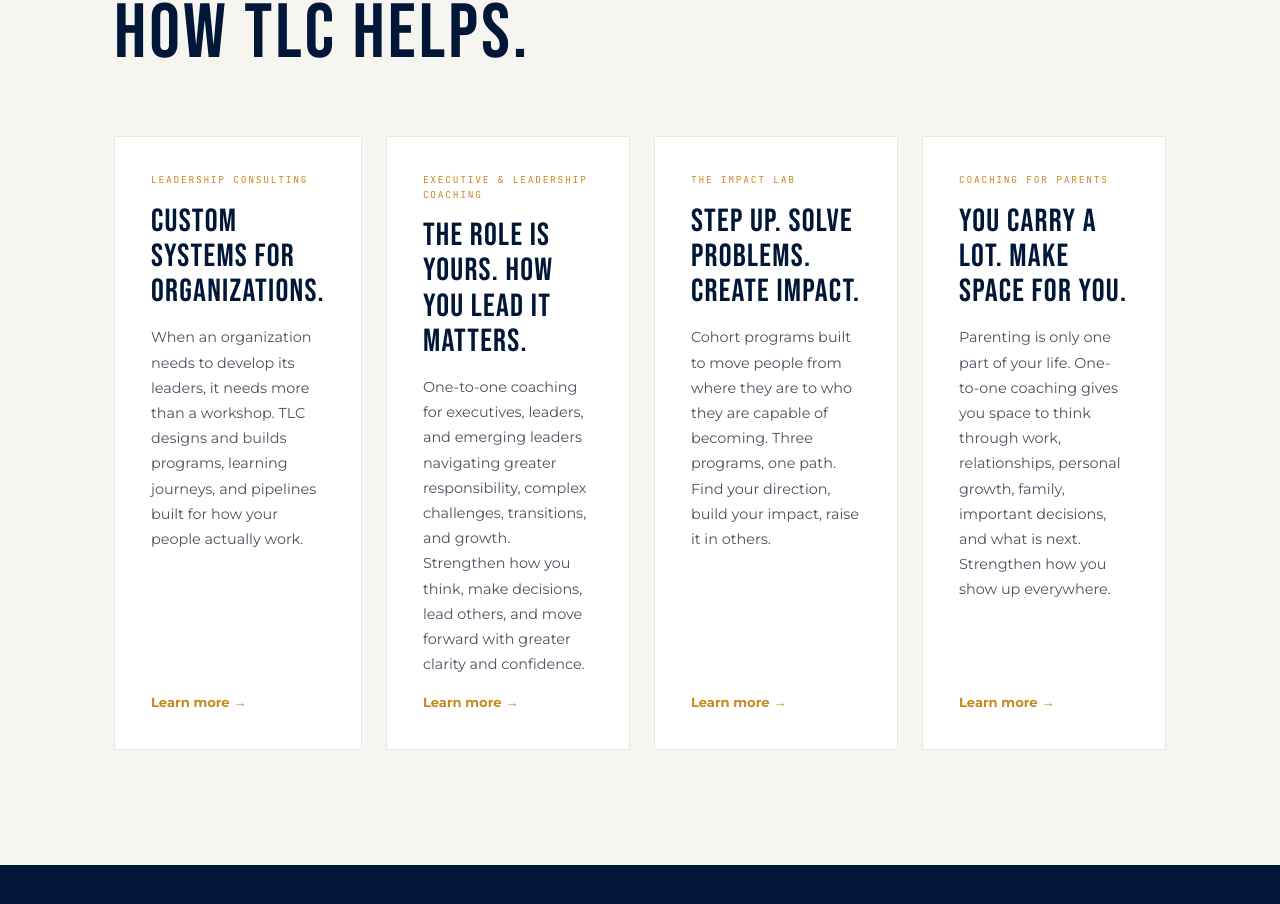
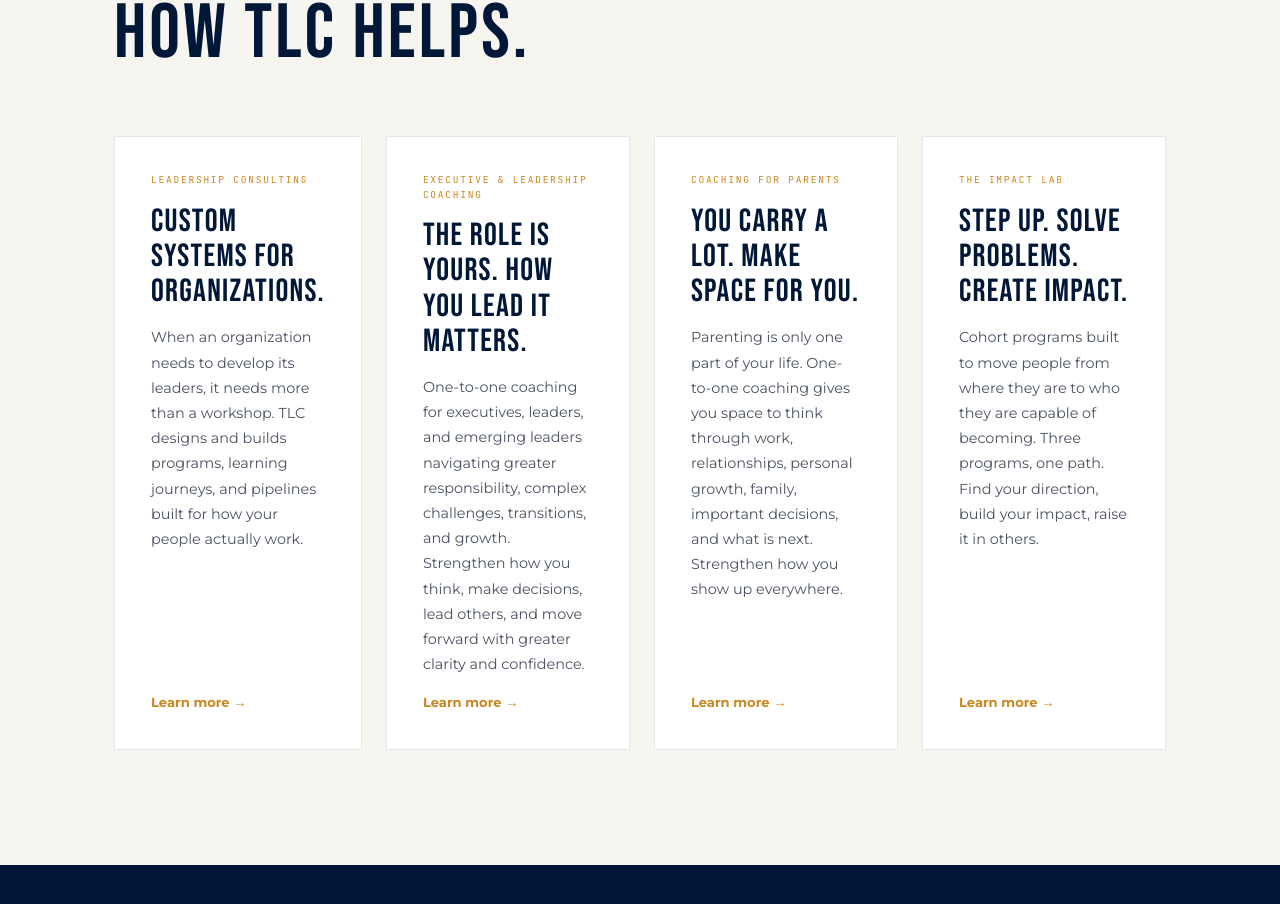
Before and after one commit to avelez94/TLC, a Next.js app: page / in a window 1280 px wide. Shown: the part 3513-4417 px from the top of the page. Built offline with nearby package versions, Linux system fonts and the light colour scheme.

Commit message:
Add parent coaching service card

```diff
--- a/src/app/(public)/page.tsx
+++ b/src/app/(public)/page.tsx
@@ -122,9 +122,9 @@
           <div style={{ display: 'grid', gridTemplateColumns: 'repeat(4, 1fr)', gap: '1.5rem' }} className="services-grid">
             {[
               { href: '/consulting', tag: 'Leadership Consulting', title: 'Custom systems for organizations.', desc: 'When an organization needs to develop its leaders, it needs more than a workshop. TLC designs and builds programs, learning journeys, and pipelines built for how your people actually work.', delay: '0s' },
-              { href: '/coaching', tag: 'Executive & Leadership Coaching', title: 'THE ROLE IS YOURS. HOW YOU LEAD IT MATTERS.', desc: 'One-to-one coaching for executives, leaders, and emerging leaders navigating greater responsibility, complex challenges, transitions, and growth. Strengthen how you think, make decisions, lead others, and move forward with greater clarity and confidence.', delay: '0.12s' },
-              { href: '/impact', tag: 'The Impact Lab', title: 'Step up. Solve problems. Create impact.', desc: 'Cohort programs built to move people from where they are to who they are capable of becoming. Three programs, one path. Find your direction, build your impact, raise it in others.', delay: '0.24s' },
-              { href: '/coaching/parents', tag: 'Coaching for Parents', title: 'YOU CARRY A LOT. MAKE SPACE FOR YOU.', desc: 'Parenting is only one part of your life. One-to-one coaching gives you space to think through work, relationships, personal growth, family, important decisions, and what is next. Strengthen how you show up everywhere.', delay: '0.36s' },
+{ href: '/coaching', tag: 'Executive & Leadership Coaching', title: 'THE ROLE IS YOURS. HOW YOU LEAD IT MATTERS.', desc: 'One-to-one coaching for executives, leaders, and emerging leaders navigating greater responsibility, complex challenges, transitions, and growth. Strengthen how you think, make decisions, lead others, and move forward with greater clarity and confidence.', delay: '0.12s' },
+{ href: '/coaching/parents', tag: 'Coaching for Parents', title: 'You Carry a Lot. Make Space for You.', desc: 'Parenting is only one part of your life. One-to-one coaching gives you space to think through work, relationships, personal growth, family, important decisions, and what is next. Strengthen how you show up everywhere.', delay: '0.24s' },
+{ href: '/impact', tag: 'The Impact Lab', title: 'Step up. Solve problems. Create impact.', desc: 'Cohort programs built to move people from where they are to who they are capable of becoming. Three programs, one path. Find your direction, build your impact, raise it in others.', delay: '0.36s' },
             ].map(({ href, tag, title, desc, delay }) => (
               <Link key={href} href={href} className="reveal" style={{ background: 'white', border: '1px solid rgba(0,23,55,0.1)', borderRadius: '2px', padding: '2.25rem', display: 'flex', flexDirection: 'column', gap: '1rem', textDecoration: 'none', color: 'inherit', cursor: 'pointer', transition: 'transform 0.2s, box-shadow 0.2s', position: 'relative', transitionDelay: delay }}>
                 <span style={{ fontFamily: "'JetBrains Mono', monospace", fontSize: '0.6rem', letterSpacing: '0.18em', textTransform: 'uppercase', color: 'var(--gold)' }}>{tag}</span>
```
